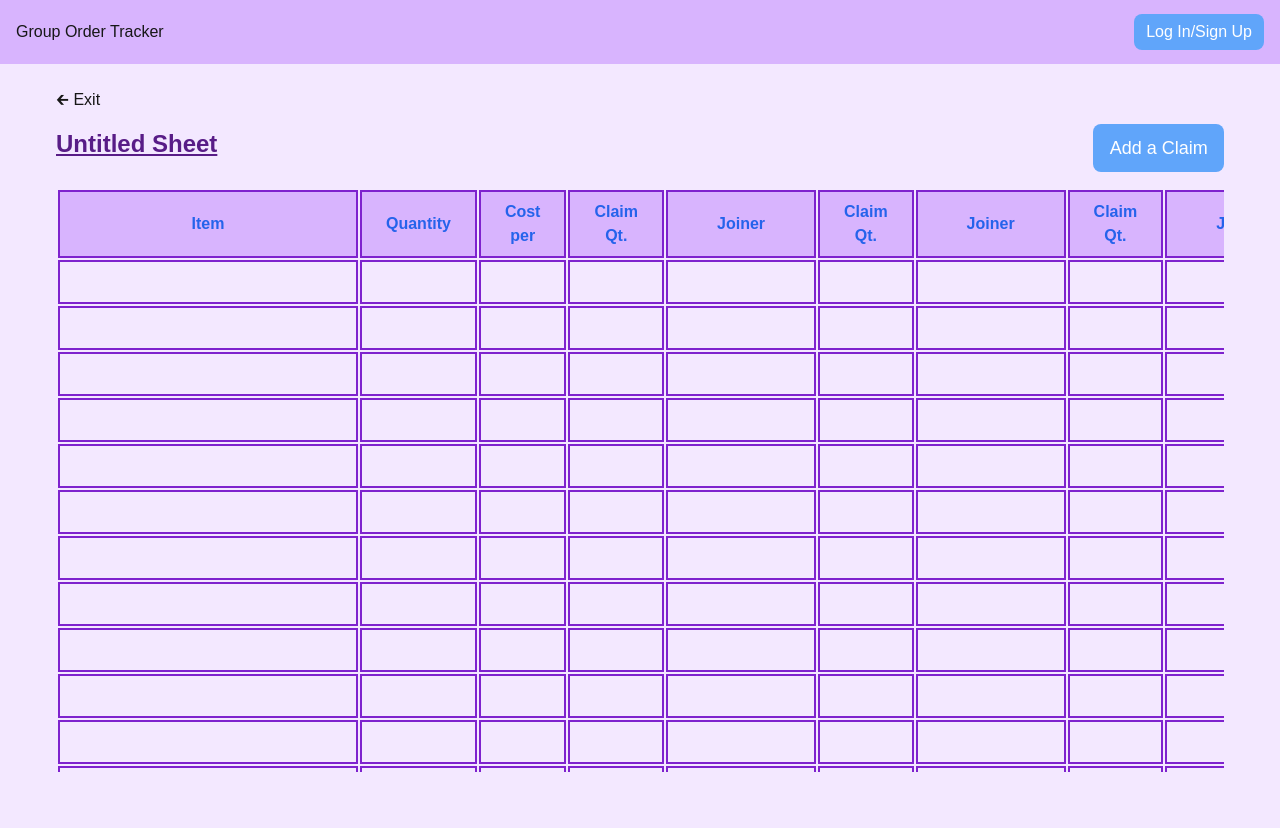
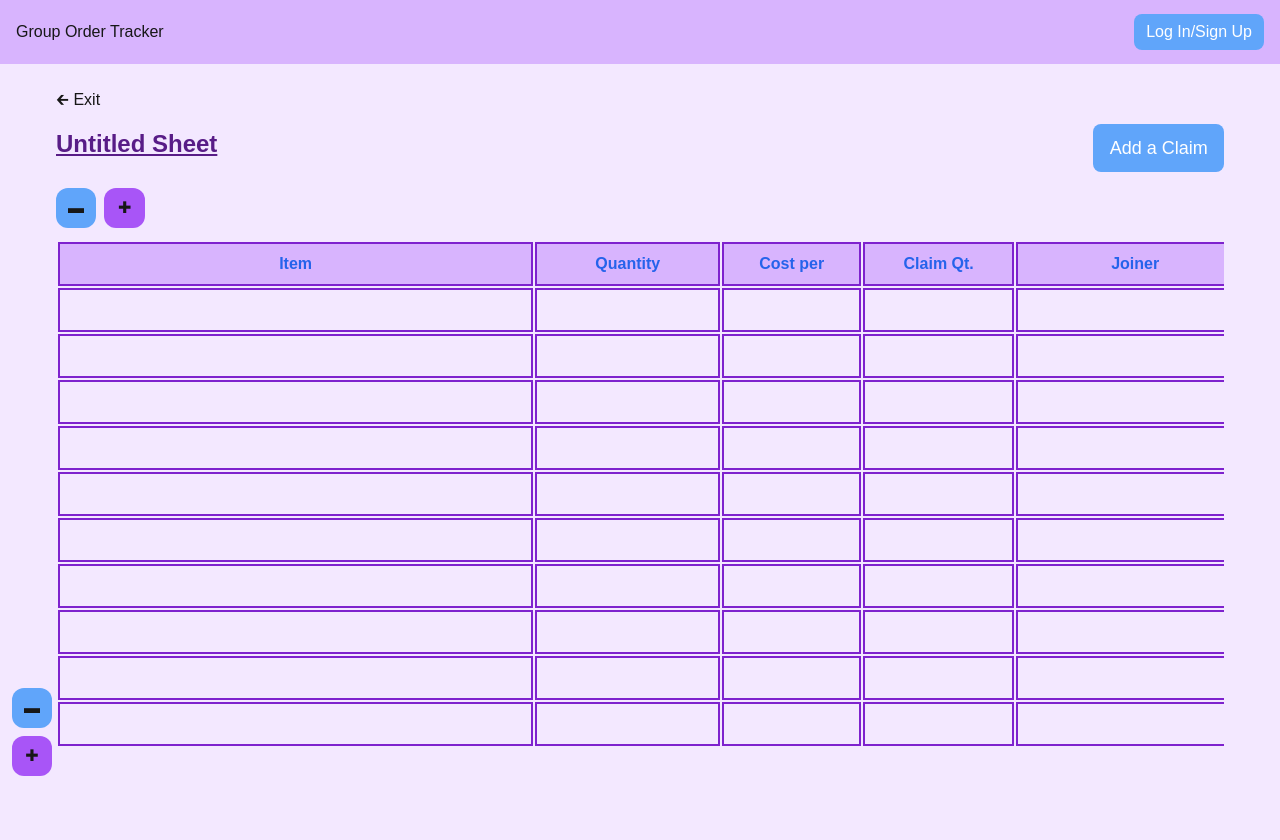
Before and after one commit to ruireise/group-order-tracker, a Next.js app: page /workspace/sheet in a window 1280 px wide. Built offline with nearby package versions, Linux system fonts and the light colour scheme.

Commit message:
adding and removing rows and column functionality of the sheet

```diff
--- a/src/app/workspace/components/NewSheetModal.js
+++ b/src/app/workspace/components/NewSheetModal.js
@@ -49,7 +49,7 @@ export default function NewSheetModal({ isOpen, onClose, currentFolder}) {
                         className="w-full rounded-none bg-transparent border-b-2 border-blue-400 text-blue-700 focus:outline-none focus:ring-0 mt-4"
                         required
                     >
-                        <option value={""} disabled selected>
+                        <option value={""} disabled>
                             Select
                         </option>
                         <option value="sheet">New Sheet</option>
@@ -97,7 +97,7 @@ export default function NewSheetModal({ isOpen, onClose, currentFolder}) {
                             </div>
 
                             <div className="flex justify-center">
-                                <button className="w-40 rounded bg-purple-400 p-2 text-white hover:bg-blue-700 font-bold">Create</button>
+                                <button className="w-40 rounded bg-purple-400 p-2 text-white hover:bg-blue-700 font-bold">Create Sheet</button>
                             </div>
 
                             <div className=" space-y-2">
--- a/src/app/workspace/sheet/page.js
+++ b/src/app/workspace/sheet/page.js
@@ -1,14 +1,26 @@
 "use client"
 
 import React from "react";
-import { useState } from "react";
+import { useRef, useState } from "react";
 import AddClaimModal from "../components/AddClaimModal";
 
 export default function Sheet(props) {
-    const joinerCount = 5; // Make joinercount default to 1 when working with react elements, cannot be less than 1 and can be added onto
-    const rowCount = 20; //Make rowCount default 10 when working with react elements, cannot be less than 2 and can be deleted or added onto
+    const [isModalOpen, setIsModalOpen] = useState(false);
+    const [rowCount, setRowCount] = useState(10); //Make rowCount default 10
+    const [joinerCount, setJoinerCount] = useState(1); //Make joinerCount default to 1
 
-    const [isModalOpen, setIsModalOpen] = useState(false);
+    //Increases joiner countm affects claims qt + joiner columns
+    const addCol = () =>
+        setJoinerCount(joinerCount + 1);
+    //Decreases joiner countm affects claims qt + joiner columns, can't remove if 1 or less
+    const removeCol = () =>
+        setJoinerCount(joinerCount > 1 ? joinerCount - 1 : joinerCount);
+    //Increases row count
+    const addRow = () =>
+        setRowCount(rowCount + 1);
+    //Decreases row count if it is greater than 2
+    const removeRow = () =>
+        setRowCount(rowCount > 2 ? rowCount - 1 : rowCount);
 
     return (
       <div className="p-14 mt-8 bg-purple-100">
@@ -29,9 +41,14 @@ export default function Sheet(props) {
         </div>
         <AddClaimModal isOpen={isModalOpen} onClose={()=>setIsModalOpen(false)}/>
 
+        <div className="space-x-2 mb-3">
+            {/*Column operations */}
+            <button onClick={removeCol} className="px-3 py-2 bg-blue-400 rounded-xl">▬</button>
+            <button onClick={addCol} className="px-3.5 py-2 bg-purple-500 rounded-xl">✚</button>
+        </div>
 
         {/* Container for sheet */}
-        <div className="overflow-auto max-h-[73vh]">
+        <div className="overflow-auto min-h-[68vh] max-h-[70vh]">
             <table className="table-auto border-separate w-max min-w-[1200px]">
                 {/*Header*/}
                 <thead className="sticky bg-purple-300 top-0 z-10">
@@ -85,6 +102,12 @@ export default function Sheet(props) {
                     </tbody>
                 </table>
             </div>
+            <div className="absolute bottom-6 left-3 flex flex-col space-y-2">
+                {/*Row operations */}
+                <button onClick={removeRow} className="px-3 py-2 bg-blue-400 rounded-xl">▬</button>
+                <button onClick={addRow} className="px-3 py-2 bg-purple-500 rounded-xl">✚</button>
+            </div>
+
         </div>
     );
 }
```
